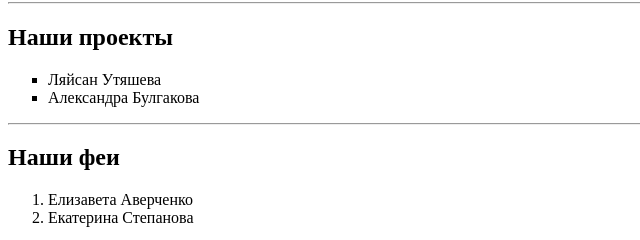
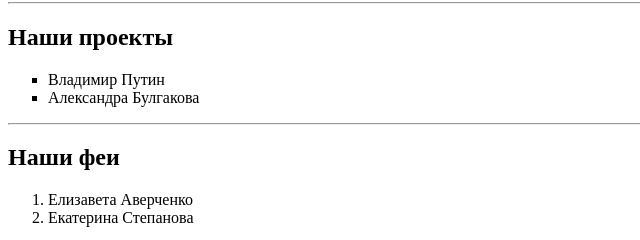
Before and after one commit to Saydzika/jjjj, a plain HTML site: page index.html in a window 1280 px wide. Shown: the part 468-708 px from the top of the page, 0-640 px from the left. Drawn offline with Linux system fonts and the light colour scheme.

Commit message:
Update index.html

```diff
--- a/index.html
+++ b/index.html
@@ -36,7 +36,7 @@
 
          <h2>Наши проекты</h2>
         <ul type="square">
-            <li>Ляйсан Утяшева</li>
+            <li>Владимир Путин</li>
             <li>Александра Булгакова</li>
         </ul>
         <hr>
```
